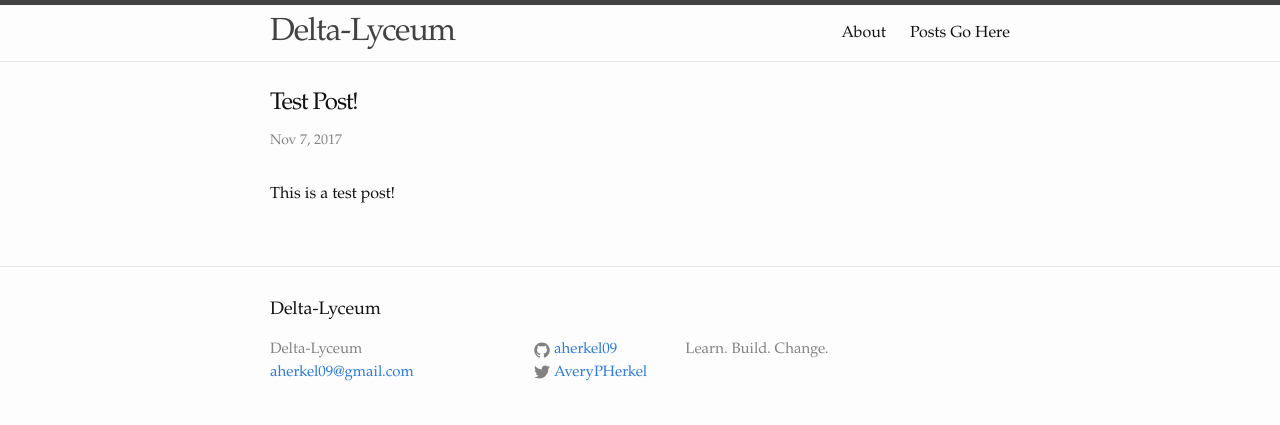
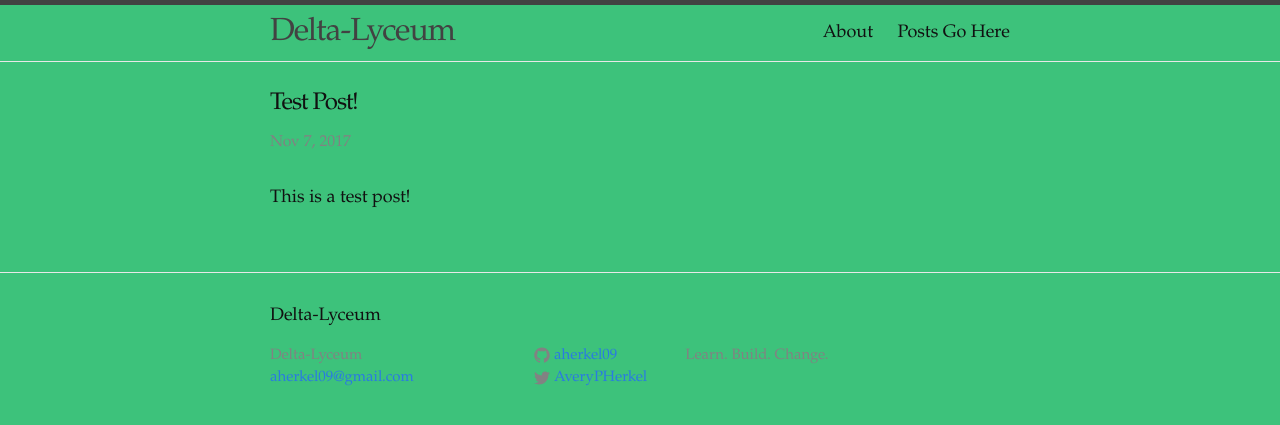
Before and after one commit to DeltaLyceum/aherkel09.github.io, a Jekyll site: the page built from _posts/2017-11-07-test.markdown, in a window 1280 px wide. Shown: the top 425 px of the page. Built offline with Jekyll 4.4.1, drawn with Linux system fonts in a browser that asks for light colours.

Commit message:
Update main.scss

```diff
--- a/css/main.scss
+++ b/css/main.scss
@@ -7,7 +7,7 @@
 
 // Our variables
 $base-font-family: "Garamond", Georgia, Palatino, serif;
-$base-font-size:   16px;
+$base-font-size:   18px;
 $base-font-weight: 400;
 $small-font-size:  $base-font-size * 0.875;
 $base-line-height: 1.5;
@@ -15,7 +15,7 @@ $base-line-height: 1.5;
 $spacing-unit:     30px;
 
 $text-color:       #111;
-$background-color: #fdfdfd;
+$background-color: #3dc27b;
 $brand-color:      #2a7ae2;
 
 $grey-color:       #828282;
```
